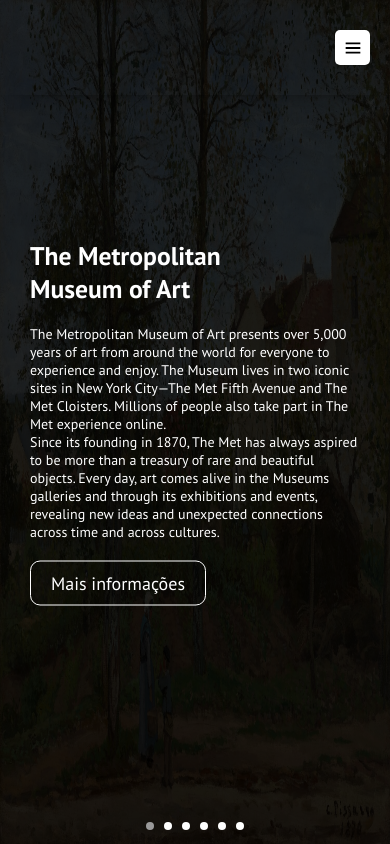
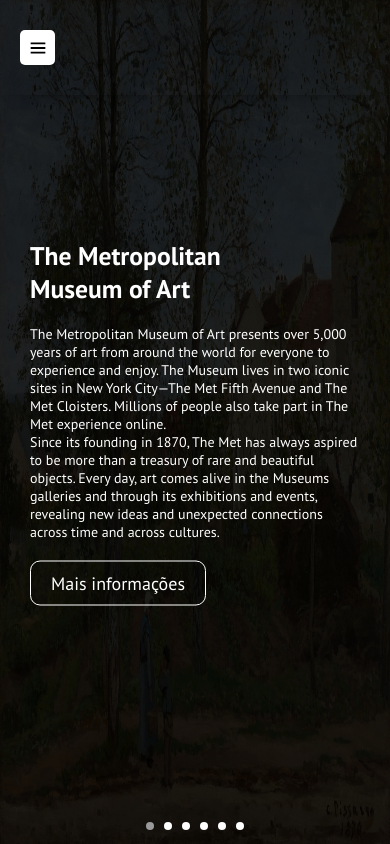
Before and after one commit to preciousakura/https-github.com-preciousakura-metmuseum-webapp, a Next.js app: page / in a window 390 px wide. Built offline with nearby package versions, Linux system fonts and the light colour scheme.

Commit message:
fix: consertei as tags do menu responsivo

```diff
--- a/src/app/app.tsx
+++ b/src/app/app.tsx
@@ -11,12 +11,8 @@
     <ThemeProvider theme={theme}>
       <html lang="en">
         <BodyMain>
-          <div className="nav-mobile">
-            <MobileHeader />
-          </div>
-          <div className="nav-web">
-            <Header />
-          </div>
+          <MobileHeader />
+          <Header />
           {children}
         </BodyMain>
       </html>
--- a/src/app/components/Header/index.tsx
+++ b/src/app/components/Header/index.tsx
@@ -8,7 +8,7 @@
   const router = usePathname();
   const isHome = router === "/" ? 1 : 0;
   return (
-    <Box ishome={isHome}>
+    <Box className="nav-web" ishome={isHome}>
       <li>
         <LinkText href="/" ishome={isHome} iscurrent={isHome}>
           Página Inicial
--- a/src/app/components/MobileHeader/index.tsx
+++ b/src/app/components/MobileHeader/index.tsx
@@ -30,7 +30,7 @@
         setIsOpen(false);
       }}
     >
-      <Box ishome={isHome} isopen={isOpen ? 1 : 0}>
+      <Box className="nav-mobile" ishome={isHome} isopen={isOpen ? 1 : 0}>
         <button onClick={() => setIsOpen(!isOpen)}>
           <BiMenu size={22} />
         </button>
--- a/src/app/components/MobileHeader/styles.tsx
+++ b/src/app/components/MobileHeader/styles.tsx
@@ -1,6 +1,6 @@
 import styled from "styled-components";
 
-export const Box = styled.div<{ ishome: number; isopen: number }>`
+export const Box = styled.nav<{ ishome: number; isopen: number }>`
   position: ${(props) => (props.ishome ? "absolute" : "static")};
   z-index: 999;
   box-sizing: border-box;
```
